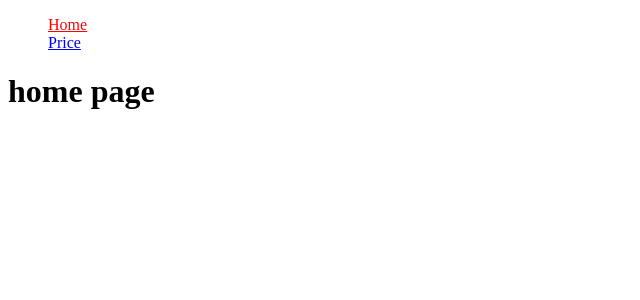
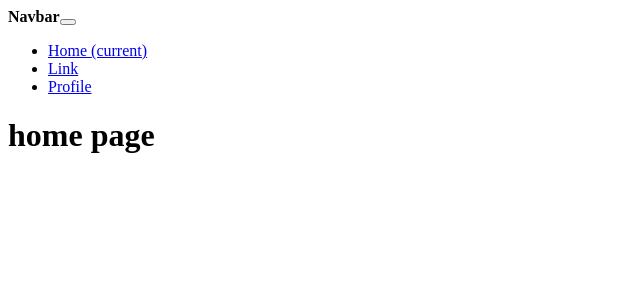
Before and after one commit to nh916/safuja-butterfly, a React (Create React App) app: page / in a window 1280 px wide. Shown: the top 300 px of the page, without its empty margins (0-640 px from the left). Built offline with nearby package versions, Linux system fonts and the light colour scheme.

Commit message:
tried adding MDB but didnt work tried adding making NavigationBar.js work with MDB but didnt changed stuff in App.js
installed MDB

```diff
--- a/package.json
+++ b/package.json
@@ -6,6 +6,7 @@
     "@testing-library/jest-dom": "^4.2.4",
     "@testing-library/react": "^9.5.0",
     "@testing-library/user-event": "^7.2.1",
+    "mdbreact": "^4.27.0",
     "react": "^16.13.1",
     "react-dom": "^16.13.1",
     "react-router-dom": "^5.2.0",
--- a/src/App.js
+++ b/src/App.js
@@ -1,7 +1,6 @@
 import React from 'react';
 import {Route, BrowserRouter} from "react-router-dom";
 import Home from "./components/Home";
-import MetaAndImports from "./components/MetaAndImports";
 import NavigationBar from "./components/NavigationBar";
 
 function App() {
@@ -9,10 +8,9 @@ function App() {
     return (
         <BrowserRouter>
 
-            <NavigationBar/>
+            <NavigationBar />
 
             <switch>
-                <Route path="/meta" exact component={MetaAndImports}/>
                 <Route path="/" exact component={Home}/>
             </switch>
 
--- a/src/components/MetaAndImports.js
+++ /dev/null
@@ -1,7 +0,0 @@
-import React from 'react';
-
-export default function MetaAndImports() {
-    return (
-        <h1>meta</h1>
-    );
-}
--- a/src/components/NavigationBar.js
+++ b/src/components/NavigationBar.js
@@ -4,12 +4,27 @@ import {NavLink} from 'react-router-dom';
 function NavigationBar() {
     return (
         <>
-            <nav>
-                <ul>
-                    <NavLink exact activeClassName="selected" to="/">Home</NavLink>
-                    <br/>
-                    <NavLink exact activeClassName="selected" to="/Price">Price</NavLink>
-                </ul>
+
+            <nav className="navbar fixed-top navbar-expand-lg navbar-dark scrolling-navbar">
+                <NavLink className="navbar-brand" to="#" /><strong>Navbar</strong>
+                <button className="navbar-toggler" type="button" data-toggle="collapse"
+                        data-target="#navbarSupportedContent"
+                        aria-controls="navbarSupportedContent" aria-expanded="false" aria-label="Toggle navigation">
+                    <span className="navbar-toggler-icon"/>
+                </button>
+                <div className="collapse navbar-collapse" id="navbarSupportedContent">
+                    <ul className="navbar-nav mr-auto">
+                        <li className="nav-item active">
+                            <NavLink className="nav-link" to="#">Home <span className="sr-only">(current)</span></NavLink>
+                        </li>
+                        <li className="nav-item">
+                            <NavLink className="nav-link" to="#">Link</NavLink>
+                        </li>
+                        <li className="nav-item">
+                            <NavLink className="nav-link" to="#">Profile</NavLink>
+                        </li>
+                    </ul>
+                </div>
             </nav>
         </>
     );
```
Also changed, not shown: src/components/FullPageIntroWithNonFixedTransparentNavbar.js (added, +84 -0 lines), 1 other file (tests, documents, lock files or other folders).
